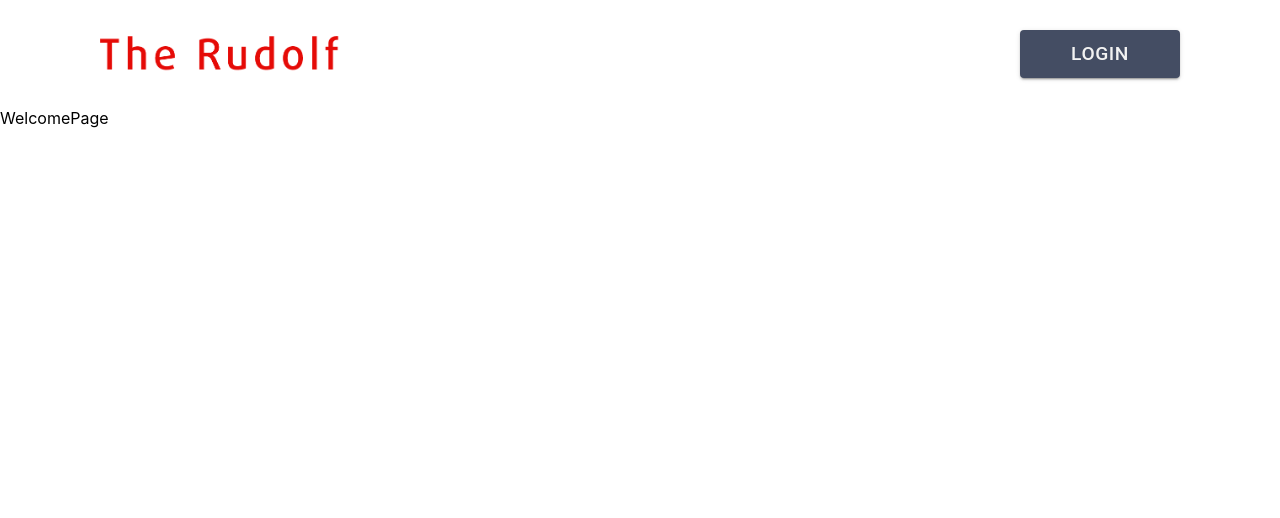
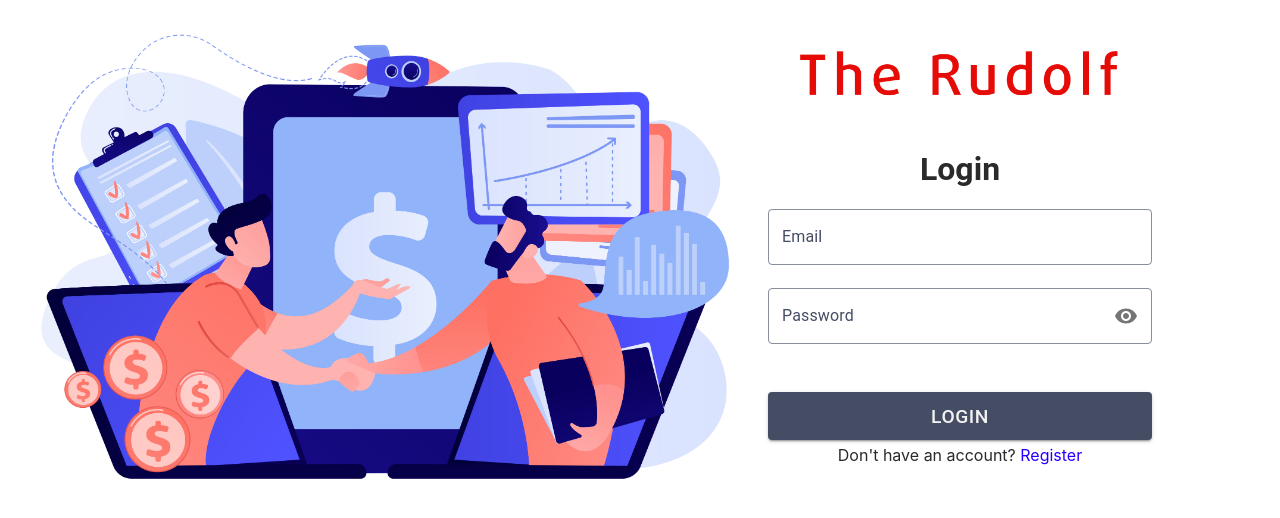
Before and after one commit to Chiranjibichapagain/dotoApp, a React (Create React App) app in the folder client/: page / in a window 1280 px wide. Shown: the top 518 px of the page. Built offline with nearby package versions, Linux system fonts and the light colour scheme.

Commit message:
[Feat] client-landing page structure

```diff
--- a/client/src/App.js
+++ b/client/src/App.js
@@ -3,12 +3,10 @@ import React from 'react';
 import Routes from './routes';
 
 import './app.scss';
-import Header from './components/Header';
 
 function App() {
   return (
     <div className="app">
-      <Header />
       <Routes />
     </div>
   );
--- a/client/src/_config.scss
+++ b/client/src/_config.scss
@@ -3,4 +3,5 @@ $primary: #f76362;
 $secondary: #444d63;
 $success: #97e991;
 $white: #f2f2f2;
+$black: #2a2a2a;
 $grey: #c6c6c6;
--- a/client/src/app.scss
+++ b/client/src/app.scss
@@ -1,4 +1,4 @@
 .app {
-  display: flex;
-  flex-direction: column;
+  // display: flex;
+  // flex-direction: column;
 }
--- a/client/src/components/Header/Header.scss
+++ b/client/src/components/Header/Header.scss
@@ -59,6 +59,7 @@
 @media screen and (max-width: 600px) {
   .header {
     &__logo {
+      width: 10rem;
       margin-left: 20px;
     }
 
--- a/client/src/components/Header/index.js
+++ b/client/src/components/Header/index.js
@@ -35,7 +35,10 @@ const Header = () => {
         )}
       </div>
       <div className="header__btn-wrapper">
-        <Btn handleClick={handleLogin} text="Login" />
+        <Btn
+          handleClick={isUserLoggedIn ? handleLogout : handleLogin}
+          text={isUserLoggedIn ? 'Log Out' : 'Log In'}
+        />
       </div>
       <div
         className={
--- a/client/src/components/Input/Input/index.js
+++ b/client/src/components/Input/Input/index.js
@@ -12,6 +12,7 @@ import { makeStyles } from '@material-ui/core/styles';
 
 const useStyles = makeStyles({
   root: {
+    marginBottom: '20px',
     '& $notchedOutline': {
       borderColor: '#444d63a1',
     },
@@ -27,7 +28,7 @@ const useStyles = makeStyles({
 });
 
 const Input = ({ label, type, value, setValue, helperText, ...rest }) => {
-  const [showPassword, setShowPassword] = useState(false);
+  const [showPassword, setShowPassword] = useState(true);
   const handleClickShowPassword = () => {
     setShowPassword(!showPassword);
   };
@@ -37,17 +38,17 @@ const Input = ({ label, type, value, setValue, helperText, ...rest }) => {
   };
 
   const outlinedInputClasses = useStyles();
-
   return (
     <FormControl variant="outlined">
       <InputLabel style={{ color: '#444d63' }} {...rest} htmlFor="password">
         {label}
       </InputLabel>
       <OutlinedInput
+        margin="none"
         classes={outlinedInputClasses}
         {...rest}
         id="password"
-        type={type}
+        type={showPassword ? 'text' : 'password'}
         value={value}
         onChange={setValue}
         endAdornment={
--- /dev/null
+++ b/client/src/pages/WelcomePage/WelcomePage.scss
@@ -0,0 +1,57 @@
+@import '../../config';
+
+.welcomepage {
+  display: flex;
+  align-items: center;
+  &__hero {
+    width: 60%;
+  }
+
+  &__hero-img {
+    width: 100%;
+    object-fit: contain;
+  }
+
+  &__login {
+    width: 30%;
+  }
+
+  &__logo-div {
+    display: flex;
+    justify-content: center;
+    margin-bottom: 30px;
+  }
+
+  &__logo {
+    width: 20rem;
+  }
+
+  &__form {
+    width: 100%;
+    height: 100%;
+    display: flex;
+    flex-direction: column;
+    align-content: space-between;
+  }
+
+  &__heading {
+    text-align: center;
+    color: $black;
+    font-family: 'Roboto', sans-serif;
+  }
+
+  &__btn-div {
+    margin-top: 25px;
+  }
+
+  &__text {
+    color: #2a2a2a;
+    text-align: center;
+    margin: 5px 0 0;
+
+    &--link {
+      color: rgb(38, 0, 255);
+      cursor: pointer;
+    }
+  }
+}
--- a/client/src/pages/WelcomePage/index.js
+++ b/client/src/pages/WelcomePage/index.js
@@ -1,7 +1,82 @@
-import React from 'react';
+import React, { useState } from 'react';
+
+import Button from '../../components/Btn';
+import Input from '../../components/Input/Input';
+import heroImage from '../../Assets/sales_illustration.jpg';
+import logo from '../../Assets/The-Rudolf-Name-for-Website.png';
+
+import './WelcomePage.scss';
 
 const WelcomePage = () => {
-  return <div>WelcomePage</div>;
+  const [content, setContent] = useState('login');
+  return (
+    <div className="welcomepage">
+      <div className="welcomepage__hero">
+        <img
+          className="welcomepage__hero-img"
+          src={heroImage}
+          alt="sales illustration"
+        />
+      </div>
+      <div className="welcomepage__login">
+        {content === 'login' && (
+          <div className="welcomepage__form">
+            <div className="welcomepage__logo-div">
+              <img
+                className="welcomepage__logo"
+                src={logo}
+                alt="The Rudolf logo"
+              />
+            </div>
+            <h1 className="welcomepage__heading">Login</h1>
+            <Input label="Email" type="email" />
+            <Input label="Password" type="password" />
+
+            <div className="welcomepage__btn-div">
+              <Button text="Login" />
+            </div>
+            <p className="welcomepage__text">
+              Don't have an account?{' '}
+              <span
+                onClick={() => setContent('register')}
+                className="welcomepage__text welcomepage__text--link"
+              >
+                Register
+              </span>
+            </p>
+          </div>
+        )}
+        {content === 'register' && (
+          <div className="welcomepage__form">
+            <div className="welcomepage__logo-div">
+              <img
+                className="welcomepage__logo"
+                src={logo}
+                alt="The Rudolf logo"
+              />
+            </div>
+            <h1 className="welcomepage__heading">Register</h1>
+            <Input label="Full Name" type="text" />
+            <Input label="Email" type="email" />
+            <Input label="Password" type="password" />
+
+            <div className="welcomepage__btn-div">
+              <Button text="Register" />
+            </div>
+            <p className="welcomepage__text">
+              Already have an account?{' '}
+              <span
+                onClick={() => setContent('login')}
+                className="welcomepage__text welcomepage__text--link"
+              >
+                Login
+              </span>
+            </p>
+          </div>
+        )}
+      </div>
+    </div>
+  );
 };
 
 export default WelcomePage;
```
Also changed, not shown: client/src/Assets/sales_illustration.jpg (added), client/src/components/Input/Input/Input.scss (added).
